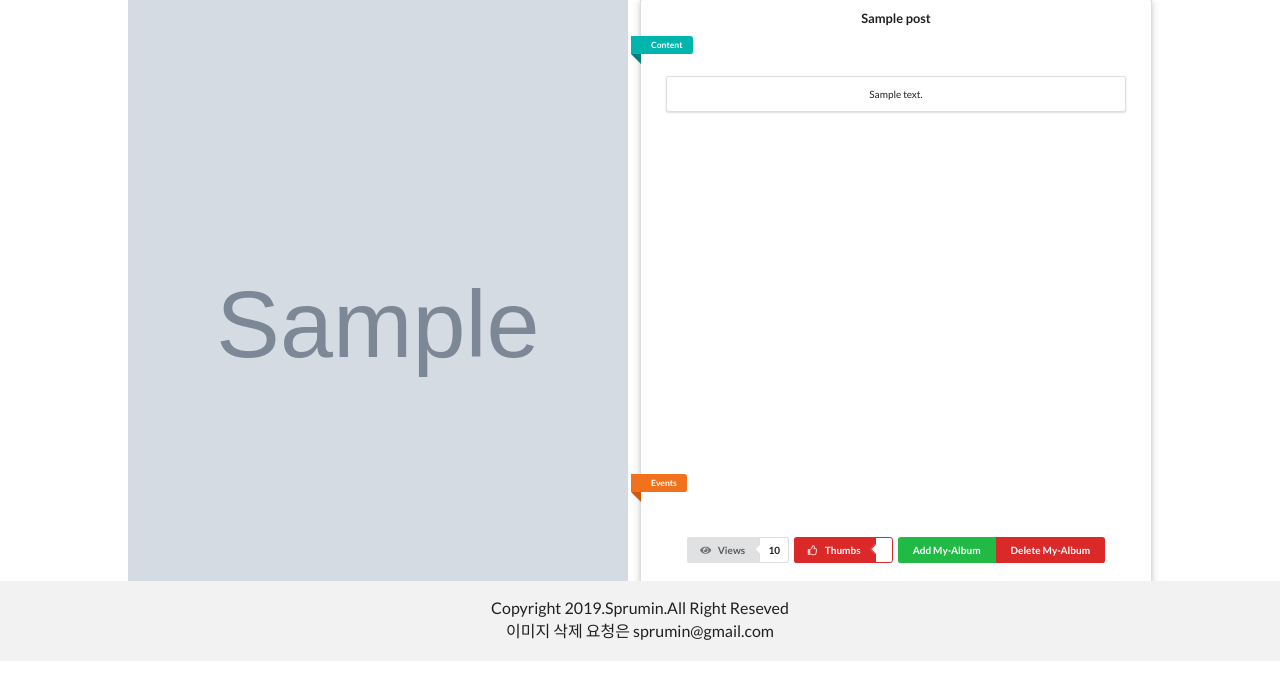
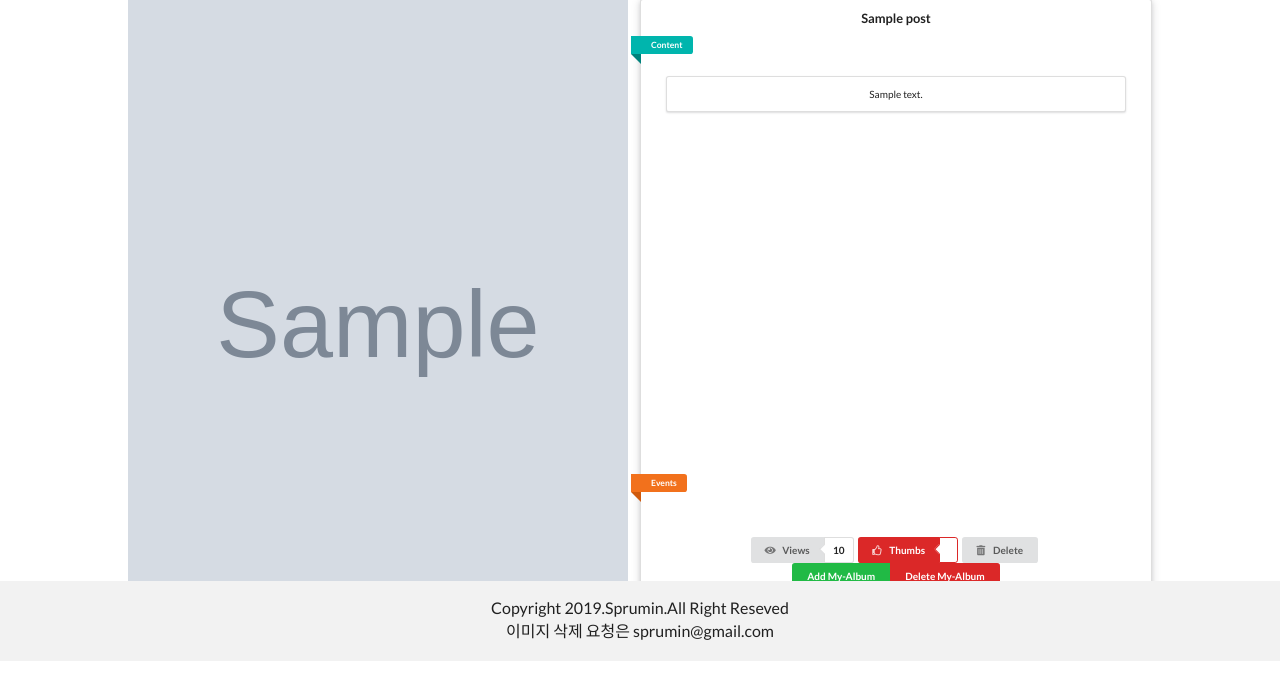
Before and after one commit to sprumin/loveSeulgi, a Django app: page /post/post/1 in a window 1280 px wide. Shown: the part 139-819 px from the top of the page. Run offline with Django 3.2, Linux system fonts and the light colour scheme; a user stored in the database is signed in; tables that the repository leaves empty hold one stand-in row (values such as "Sample post"); grey boxes marked "Sample" are stand-in pictures.

Commit message:
add remove button post,report

```diff
--- a/post/views.py
+++ b/post/views.py
@@ -170,6 +170,15 @@
 
         return redirect(f"/post/post/{post_id}")
 
+    def delete(self, request, post_id=None):
+        if post_id:
+            post = Post.objects.get(id=post_id)
+            post.delete()
+
+            return HttpResponse(status=200)
+
+        return HttpResponse(status=400)
+
 
 class ReportView(View):
     def get(self, request, report_id=None):
@@ -257,3 +266,12 @@
             return redirect("/post/report")
 
         return redirect(f"/post/report/{report_id}")
+
+    def delete(self, request, report_id=None):
+        if report_id:
+            report = Report.objects.get(id=report_id)
+            report.delete()
+
+            return HttpResponse(status=200)
+
+        return HttpResponse(status=400)
--- a/templates/post/post.html
+++ b/templates/post/post.html
@@ -137,6 +137,9 @@
                                             </div>
                                             <a class="ui basic red left pointing label">{{ photo.thumbs }}</a>
                                         </div>
+                                        <div id="delete" class="ui button">
+                                            <i class="trash alternate icon"></i> Delete
+                                        </div>
                                         <div class="ui buttons">
                                             <button class="ui positive button" id="add-myalbum">Add My-Album</button>
                                             <button class="ui negative button" id="del-myalbum">Delete My-Album</button>
@@ -228,6 +231,23 @@
             }
         })
 
+        $("#delete").click(function(){
+            $.ajax({
+                type: "DELETE",
+                url: window.location.pathname,
+                beforeSend: function(xhr) {
+                    xhr.setRequestHeader("X-CSRFToken", "{{ csrf_token }}");
+                },
+                success: function(){
+                    alert("삭제되었습니다.");
+                    window.location = '/post/post';
+                },
+                error: function(error){
+                    alert("Invalid post id");
+                }
+            })
+        })
+
         $("#comments").css("display", "none");
 
         $("#comment-submit").click(function(){
```
Also changed, not shown: templates/post/report.html (+20 -0 lines).
